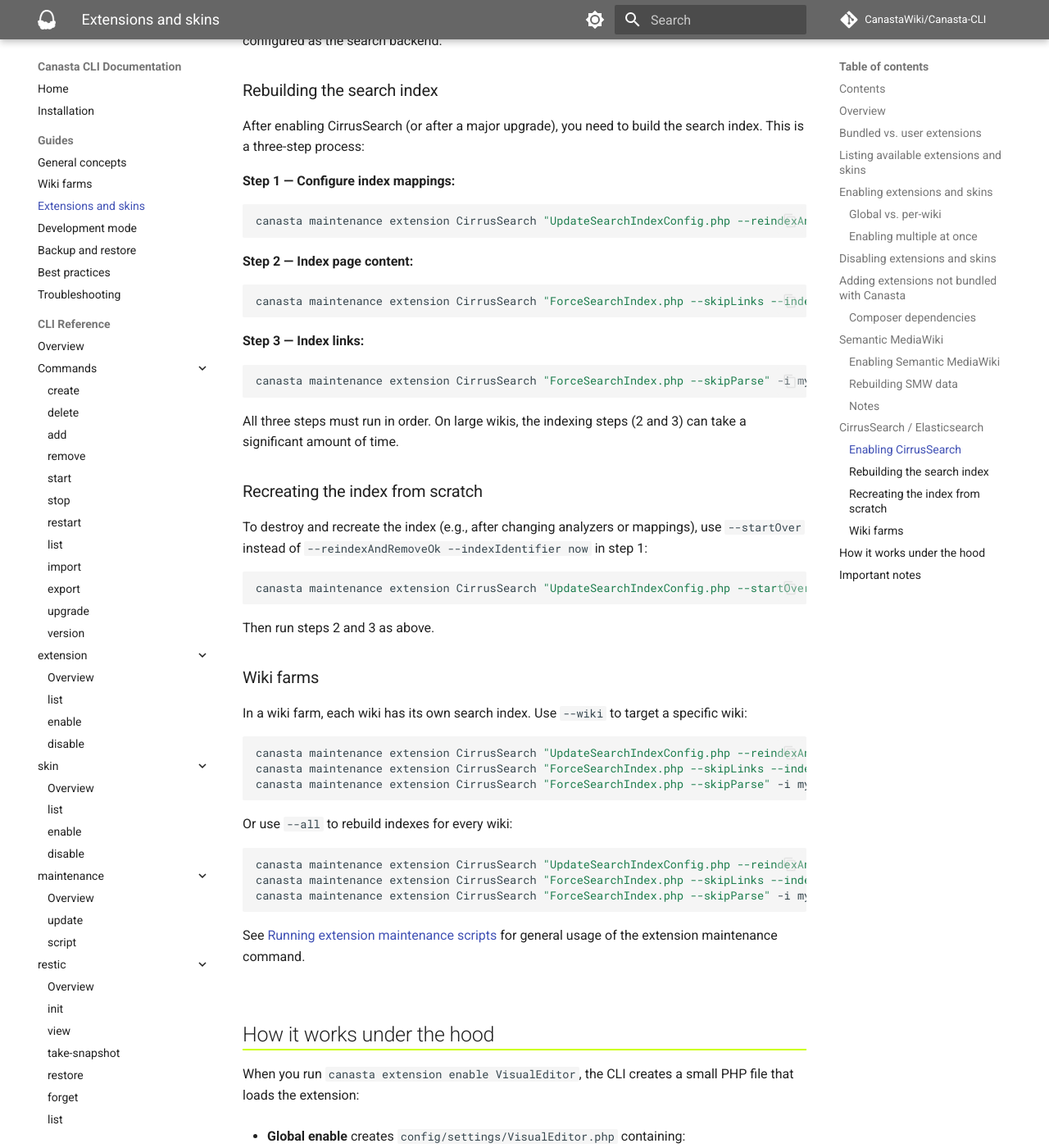
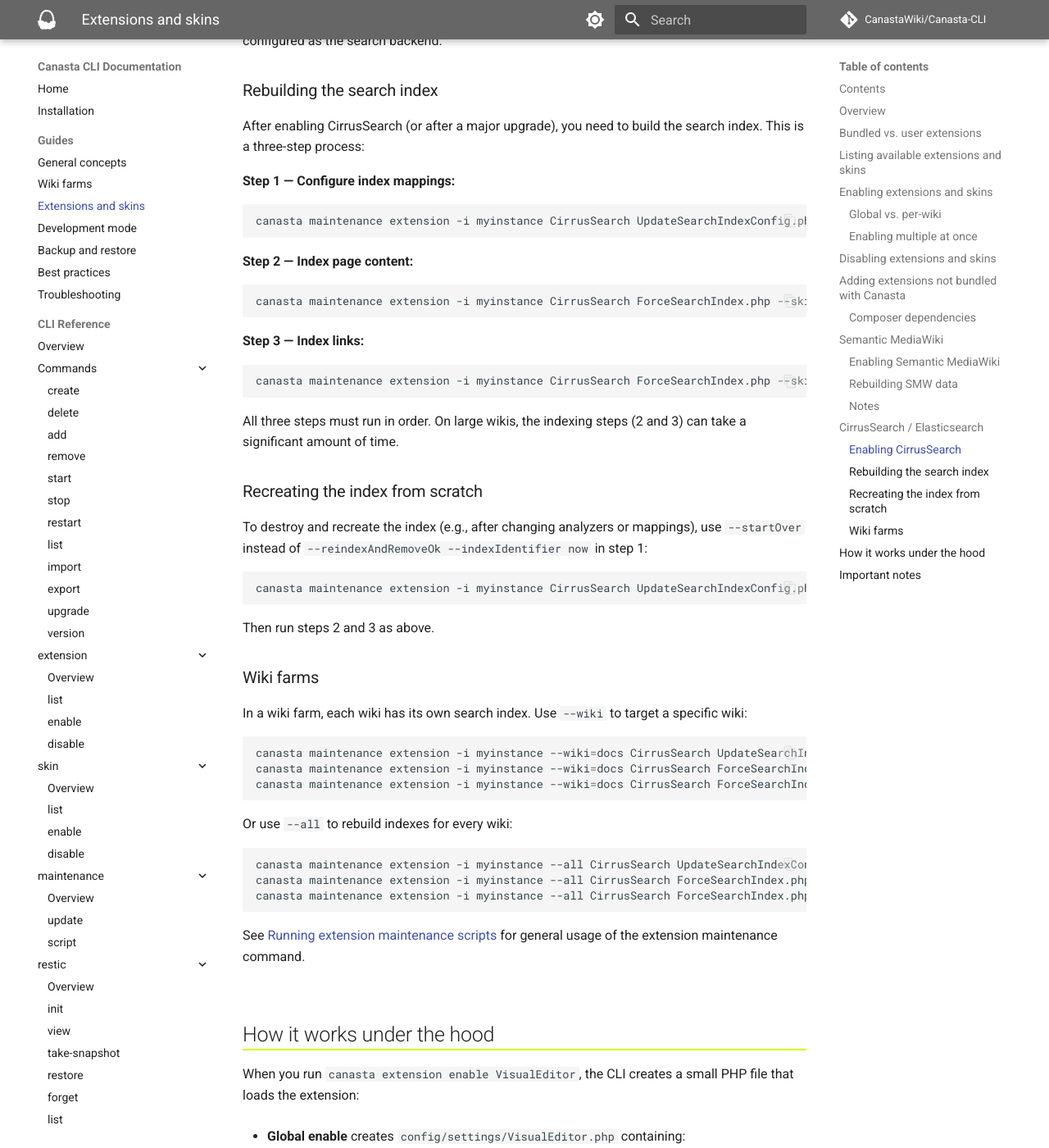
Before and after one commit to CanastaWiki/Canasta-CLI, an MkDocs documentation site: the page built from docs/guide/extensions-and-skins.md, in a window 1280 px wide and 1400 px high, scrolled down 5813 px. Shown: the whole window at 82% size. Built offline with MkDocs 1.6.1 and Material for MkDocs 9.7.7, drawn with Linux system fonts in a browser that asks for light colours; comment, search, counter and statistics services are not loaded; some of the changed text lies outside the part shown.

Commit message:
Remove quoting requirement for extension maintenance scripts
Use SetInterspersed(false) so Cobra stops parsing flags after the
first non-flag argument (the extension name). This lets users pass
script names and arguments without quotes:

  canasta maintenance extension -i myinstance SemanticMediaWiki rebuildData.php -s 1000 -e 2000

Flags (-i, --wiki, --all) must come before the extension name.
Everything after is treated as positional arguments.

Update documentation and examples to use the flags-first style.

````diff
--- a/docs/guide/extensions-and-skins.md
+++ b/docs/guide/extensions-and-skins.md
@@ -198,13 +198,13 @@
 After initial setup, you need to run `rebuildData.php` to populate the SMW store. Canasta does not run this automatically because it can take a long time on large wikis. Use the extension maintenance command:
 
 ```bash
-canasta maintenance extension SemanticMediaWiki "rebuildData.php" -i myinstance
+canasta maintenance extension -i myinstance SemanticMediaWiki rebuildData.php
 ```
 
 For large wikis, pass options to run in segments:
 
 ```bash
-canasta maintenance extension SemanticMediaWiki "rebuildData.php -s 1000 -e 2000" -i myinstance
+canasta maintenance extension -i myinstance SemanticMediaWiki rebuildData.php -s 1000 -e 2000
 ```
 
 See [Running extension maintenance scripts](general-concepts.md#running-extension-maintenance-scripts) for more examples.
@@ -238,19 +238,19 @@
 **Step 1 — Configure index mappings:**
 
 ```bash
-canasta maintenance extension CirrusSearch "UpdateSearchIndexConfig.php --reindexAndRemoveOk --indexIdentifier now" -i myinstance
+canasta maintenance extension -i myinstance CirrusSearch UpdateSearchIndexConfig.php --reindexAndRemoveOk --indexIdentifier now
 ```
 
 **Step 2 — Index page content:**
 
 ```bash
-canasta maintenance extension CirrusSearch "ForceSearchIndex.php --skipLinks --indexOnSkip" -i myinstance
+canasta maintenance extension -i myinstance CirrusSearch ForceSearchIndex.php --skipLinks --indexOnSkip
 ```
 
 **Step 3 — Index links:**
 
 ```bash
-canasta maintenance extension CirrusSearch "ForceSearchIndex.php --skipParse" -i myinstance
+canasta maintenance extension -i myinstance CirrusSearch ForceSearchIndex.php --skipParse
 ```
 
 All three steps must run in order. On large wikis, the indexing steps (2 and 3) can take a significant amount of time.
@@ -260,7 +260,7 @@
 To destroy and recreate the index (e.g., after changing analyzers or mappings), use `--startOver` instead of `--reindexAndRemoveOk --indexIdentifier now` in step 1:
 
 ```bash
-canasta maintenance extension CirrusSearch "UpdateSearchIndexConfig.php --startOver" -i myinstance
+canasta maintenance extension -i myinstance CirrusSearch UpdateSearchIndexConfig.php --startOver
 ```
 
 Then run steps 2 and 3 as above.
@@ -270,17 +270,17 @@
 In a wiki farm, each wiki has its own search index. Use `--wiki` to target a specific wiki:
 
 ```bash
-canasta maintenance extension CirrusSearch "UpdateSearchIndexConfig.php --reindexAndRemoveOk --indexIdentifier now" -i myinstance --wiki=docs
-canasta maintenance extension CirrusSearch "ForceSearchIndex.php --skipLinks --indexOnSkip" -i myinstance --wiki=docs
-canasta maintenance extension CirrusSearch "ForceSearchIndex.php --skipParse" -i myinstance --wiki=docs
+canasta maintenance extension -i myinstance --wiki=docs CirrusSearch UpdateSearchIndexConfig.php --reindexAndRemoveOk --indexIdentifier now
+canasta maintenance extension -i myinstance --wiki=docs CirrusSearch ForceSearchIndex.php --skipLinks --indexOnSkip
+canasta maintenance extension -i myinstance --wiki=docs CirrusSearch ForceSearchIndex.php --skipParse
 ```
 
 Or use `--all` to rebuild indexes for every wiki:
 
 ```bash
-canasta maintenance extension CirrusSearch "UpdateSearchIndexConfig.php --reindexAndRemoveOk --indexIdentifier now" -i myinstance --all
-canasta maintenance extension CirrusSearch "ForceSearchIndex.php --skipLinks --indexOnSkip" -i myinstance --all
-canasta maintenance extension CirrusSearch "ForceSearchIndex.php --skipParse" -i myinstance --all
+canasta maintenance extension -i myinstance --all CirrusSearch UpdateSearchIndexConfig.php --reindexAndRemoveOk --indexIdentifier now
+canasta maintenance extension -i myinstance --all CirrusSearch ForceSearchIndex.php --skipLinks --indexOnSkip
+canasta maintenance extension -i myinstance --all CirrusSearch ForceSearchIndex.php --skipParse
 ```
 
 See [Running extension maintenance scripts](general-concepts.md#running-extension-maintenance-scripts) for general usage of the extension maintenance command.
````
Also changed, not shown: docs/guide/general-concepts.md (+11 -9 lines), 1 other file.
